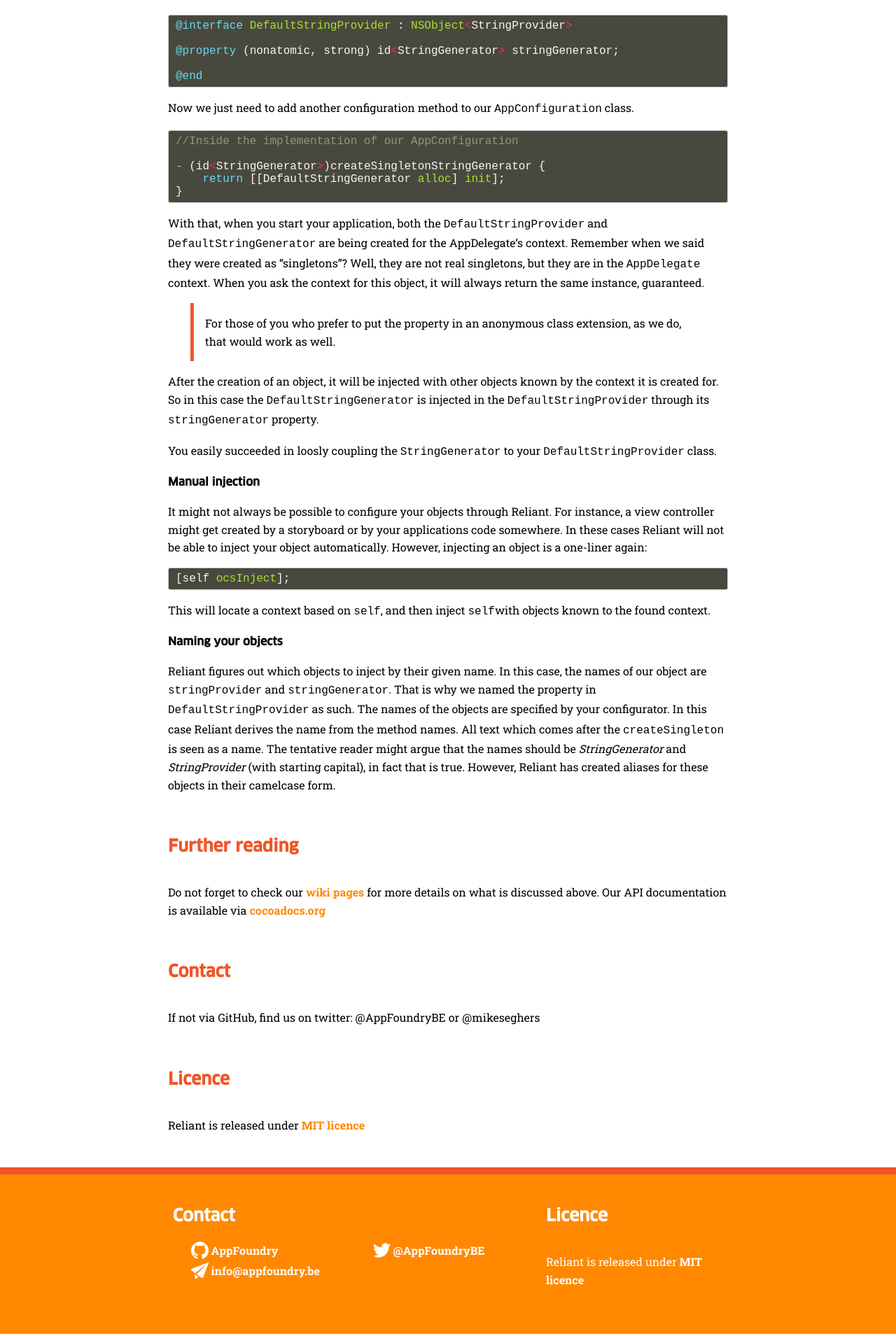
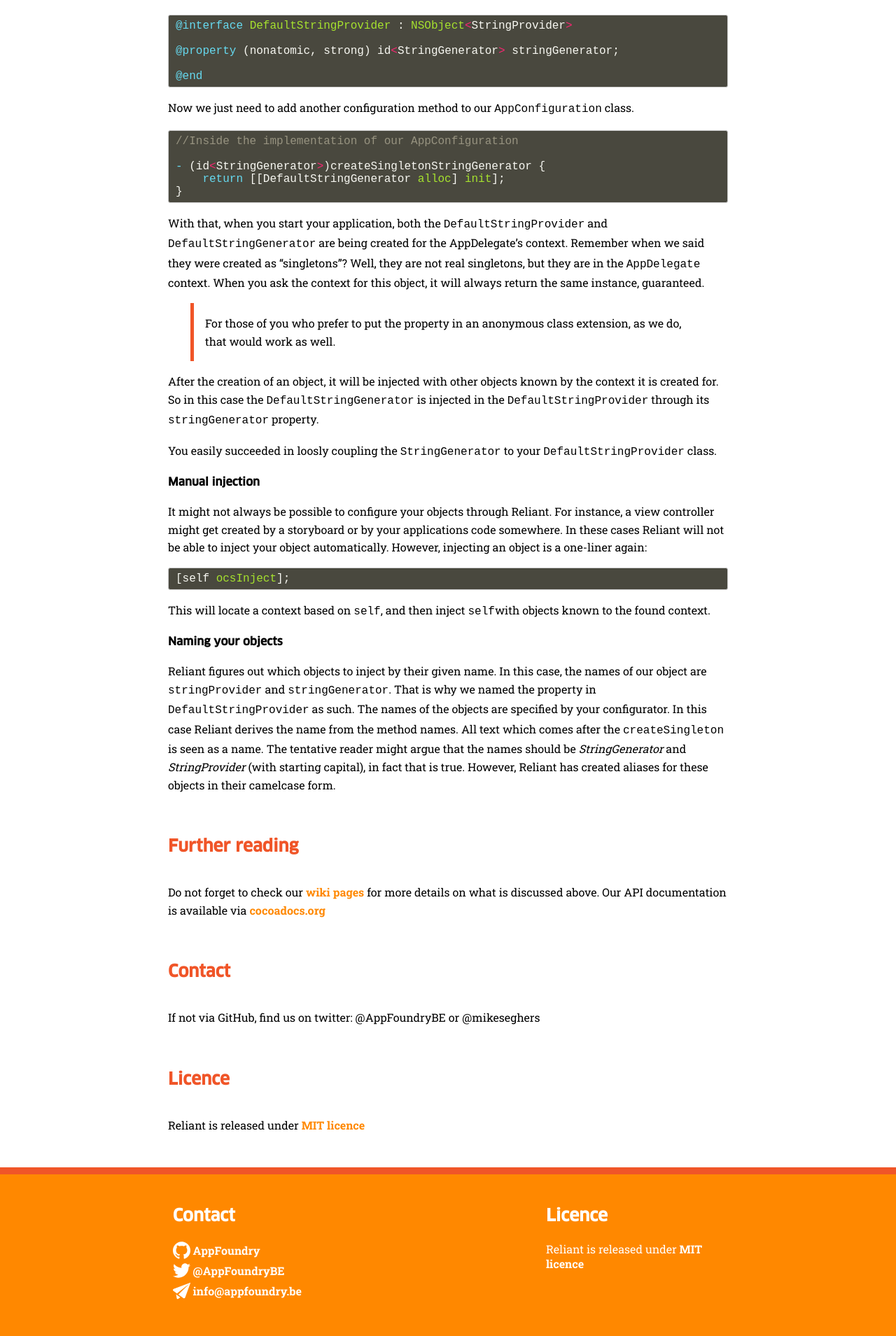
Before and after one commit to appfoundry/Reliant, a Jekyll site: the page built from index.md, in a window 1280 px wide. Shown: the part 2624-4533 px from the top of the page at 70% size. Built offline with Jekyll 4.4.1, drawn with Linux system fonts in a browser that asks for light colours; Markdown is read by kramdown in place of the engine named in the settings.

```diff
--- a/_includes/footer.html
+++ b/_includes/footer.html
@@ -33,7 +33,7 @@
     <section class="licence">
       <h2>Licence</h2>
 
-      <p>Reliant is released under <a href="http://opensource.org/licenses/MIT">MIT licence</a></p>
+      <div>Reliant is released under <a href="http://opensource.org/licenses/MIT">MIT licence</a></div>
 
     </section>
   </div>
--- a/_includes/head.html
+++ b/_includes/head.html
@@ -8,7 +8,7 @@
 	<meta property="og:site_name" content="Reliant"/>
 	<meta property="og:image" content="http://reliant.appfoundry.be/images/reliant-heading.png"/>
 	<meta property="og:description" content="Reliant - dependency injection for iOS and OSX - created by AppFoundry"/>
-	<meta property="twitter:card" content="AppFoundryBE"/>
+	<meta property="twitter:card" content="summary_large_image"/>
 	<meta property="twitter:site" content="@AppFoundryBE"/>
 	<meta property="twitter:creator" content=" @AppFoundryBE "/>
 	<meta property="twitter:title" content="Reliant"/>
--- a/css/styles.css
+++ b/css/styles.css
@@ -318,8 +318,10 @@ footer {
     float: left;
     margin-left: 0.83333%;
     margin-right: 0.83333%; }
-  footer section h2, footer section p {
+  footer section h2, footer section p, footer section div {
     color: white; }
+  footer section div {
+    margin-left: 0px; }
   footer a {
     color: white; }
     footer a:hover {
@@ -607,13 +609,6 @@ footer {
     margin-left: 0.83333%;
     margin-right: 0.83333%; }
 
-@media (min-width: 600px) {
-  .contact > div {
-    width: 40%;
-    float: left;
-    margin-left: 5%;
-    margin-right: 5%; } }
-
 .content section {
   padding-bottom: 2em;
   border-bottom: 1px solid #f05528; }
```
Also changed, not shown: _assets/scss/_footer.scss (+7 -1 lines), _assets/scss/styles.scss (+1 -9 lines), _assets/svg/mail.svg (added), _includes/svg.svg, images/reliant-heading.png.
